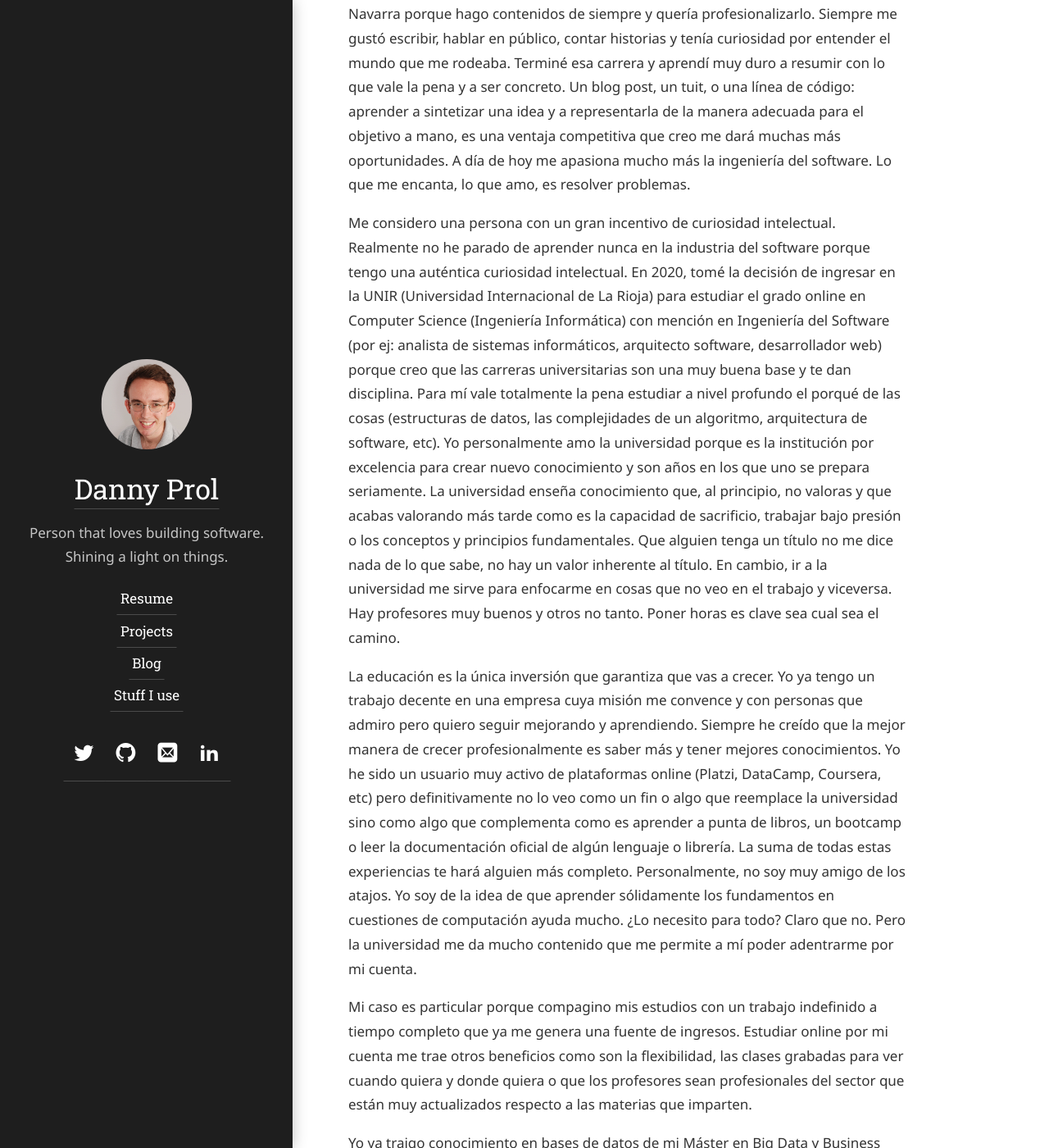
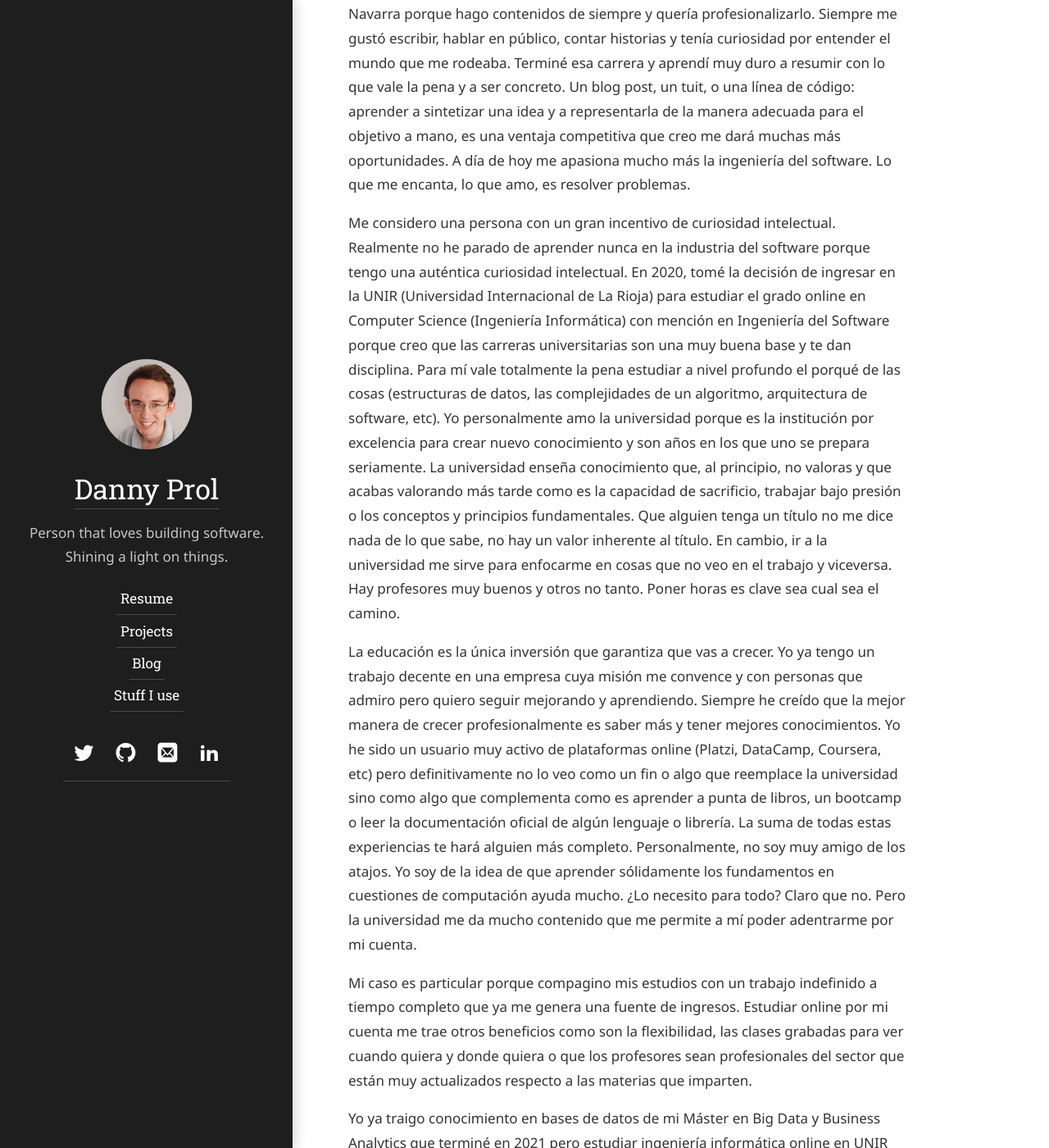
Before and after one commit to dprol/dprol.github.io, a Jekyll site: the page built from hydejack/_posts/2020-07-24-informatica.md, in a window 1280 px wide and 1400 px high, scrolled down 998 px. Shown: the whole window at 82% size. Built offline with Jekyll 4.4.1, drawn with Linux system fonts in a browser that asks for light colours; some web fonts are replaced; some of the changed text lies outside the part shown.

Commit message:
Update 2020-07-24-informatica.md

```diff
--- a/hydejack/_posts/2020-07-24-informatica.md
+++ b/hydejack/_posts/2020-07-24-informatica.md
@@ -12,10 +12,10 @@
 
 Cuando tocó elegir universidad decidí estudiar Periodismo en la Universidad de Navarra porque hago contenidos de siempre y quería profesionalizarlo. Siempre me gustó escribir, hablar en público, contar historias y tenía curiosidad por entender el mundo que me rodeaba. Terminé esa carrera y aprendí muy duro a resumir con lo que vale la pena y a ser concreto. Un blog post, un tuit, o una línea de código: aprender a sintetizar una idea y a representarla de la manera adecuada para el objetivo a mano, es una ventaja competitiva que creo me dará muchas más oportunidades. A día de hoy me apasiona mucho más la ingeniería del software. Lo que me encanta, lo que amo, es resolver problemas.
 
-Me considero una persona con un gran incentivo de curiosidad intelectual. Realmente no he parado de aprender nunca en la industria del software porque tengo una auténtica curiosidad intelectual. En 2020, tomé la decisión de ingresar en la UNIR (Universidad Internacional de La Rioja) para estudiar el grado online en Computer Science (Ingeniería Informática) con mención en Ingeniería del Software (por ej: analista de sistemas informáticos, arquitecto software, desarrollador web) porque creo que las carreras universitarias son una muy buena base y te dan disciplina. Para mí vale totalmente la pena estudiar a nivel profundo el porqué de las cosas (estructuras de datos, las complejidades de un algoritmo, arquitectura de software, etc). Yo personalmente amo la universidad porque es la institución por excelencia para crear nuevo conocimiento y son años en los que uno se prepara seriamente. La universidad enseña conocimiento que, al principio, no valoras y que acabas valorando más tarde como es la capacidad de sacrificio, trabajar bajo presión o los conceptos y principios fundamentales. Que alguien tenga un título no me dice nada de lo que sabe, no hay un valor inherente al título. En cambio, ir a la universidad me sirve para enfocarme en cosas que no veo en el trabajo y viceversa. Hay profesores muy buenos y otros no tanto. Poner horas es clave sea cual sea el camino.
+Me considero una persona con un gran incentivo de curiosidad intelectual. Realmente no he parado de aprender nunca en la industria del software porque tengo una auténtica curiosidad intelectual. En 2020, tomé la decisión de ingresar en la UNIR (Universidad Internacional de La Rioja) para estudiar el grado online en Computer Science (Ingeniería Informática) con mención en Ingeniería del Software porque creo que las carreras universitarias son una muy buena base y te dan disciplina. Para mí vale totalmente la pena estudiar a nivel profundo el porqué de las cosas (estructuras de datos, las complejidades de un algoritmo, arquitectura de software, etc). Yo personalmente amo la universidad porque es la institución por excelencia para crear nuevo conocimiento y son años en los que uno se prepara seriamente. La universidad enseña conocimiento que, al principio, no valoras y que acabas valorando más tarde como es la capacidad de sacrificio, trabajar bajo presión o los conceptos y principios fundamentales. Que alguien tenga un título no me dice nada de lo que sabe, no hay un valor inherente al título. En cambio, ir a la universidad me sirve para enfocarme en cosas que no veo en el trabajo y viceversa. Hay profesores muy buenos y otros no tanto. Poner horas es clave sea cual sea el camino.
 
 La educación es la única inversión que garantiza que vas a crecer. Yo ya tengo un trabajo decente en una empresa cuya misión me convence y con personas que admiro pero quiero seguir mejorando y aprendiendo. Siempre he creído que la mejor manera de crecer profesionalmente es saber más y tener mejores conocimientos. Yo he sido un usuario muy activo de plataformas online (Platzi, DataCamp, Coursera, etc) pero definitivamente no lo veo como un fin o algo que reemplace la universidad sino como algo que complementa como es aprender a punta de libros, un bootcamp o leer la documentación oficial de algún lenguaje o librería. La suma de todas estas experiencias te hará alguien más completo. Personalmente, no soy muy amigo de los atajos. Yo soy de la idea de que aprender sólidamente los fundamentos en cuestiones de computación ayuda mucho. ¿Lo necesito para todo? Claro que no. Pero la universidad me da mucho contenido que me permite a mí poder adentrarme por mi cuenta.
 
 Mi caso es particular porque compagino mis estudios con un trabajo indefinido a tiempo completo que ya me genera una fuente de ingresos. Estudiar online por mi cuenta me trae otros beneficios como son la flexibilidad, las clases grabadas para ver cuando quiera y donde quiera o que los profesores sean profesionales del sector que están muy actualizados respecto a las materias que imparten.
 
-Yo ya traigo conocimiento en bases de datos de mi Máster en Big Data y Business Analytics que terminé en 2021 pero estudiar ingeniería informática online en UNIR me está sirviendo para entender más su complejidad y me está dando toda la base sólida de ciencias de la computación (cómo funciona el software, no solo cómo utilizarlo). Las otras materias de la carrera me están dando un *overview* de todas las áreas del desarrollo de software para tener un conocimiento global de cómo funciona todo y poder ir rascando problemas que me están formando mucho. El grado en informática también apoya mi filosofía de buscarme la vida porque nadie me regala nada y tengo que buscar por mi cuenta cómo resolver los problemas, algo que llevo practicando durante los últimos años trabajando en la industria informática. Personalmente a mí me parece una carrera muy bonita, me llama mucho la atención, le tengo mucho respeto y estoy muy contento por haberme decidido por la UNIR para no parar de aprender porque cada vez esta industria se pone más compleja.
+Yo ya traigo conocimiento en bases de datos de mi Máster en Big Data y Business Analytics que terminé en 2021 pero estudiar ingeniería informática online en UNIR me está sirviendo para entender más su complejidad y me está dando toda la base sólida de ciencias de la computación (cómo funciona el software, no solo cómo utilizarlo). El plan de estudios de ingeniería informática de UNIR está bastante actualizado, en línea con las tecnologías emergentes y las demandas del mercado laboral (Bases de datos, Inteligencia Artificial, etc). Las otras materias de la carrera me están dando un *overview* de todas las áreas del desarrollo de software para tener un conocimiento global de cómo funciona todo y poder ir rascando problemas que me están formando mucho. El grado en informática también apoya mi filosofía de buscarme la vida porque nadie me regala nada y tengo que buscar por mi cuenta cómo resolver los problemas, algo que llevo practicando durante los últimos años trabajando en la industria informática. Personalmente a mí me parece una carrera muy bonita, me llama mucho la atención, le tengo mucho respeto y estoy muy contento por haberme decidido por la UNIR para no parar de aprender porque cada vez esta industria se pone más compleja.
```
